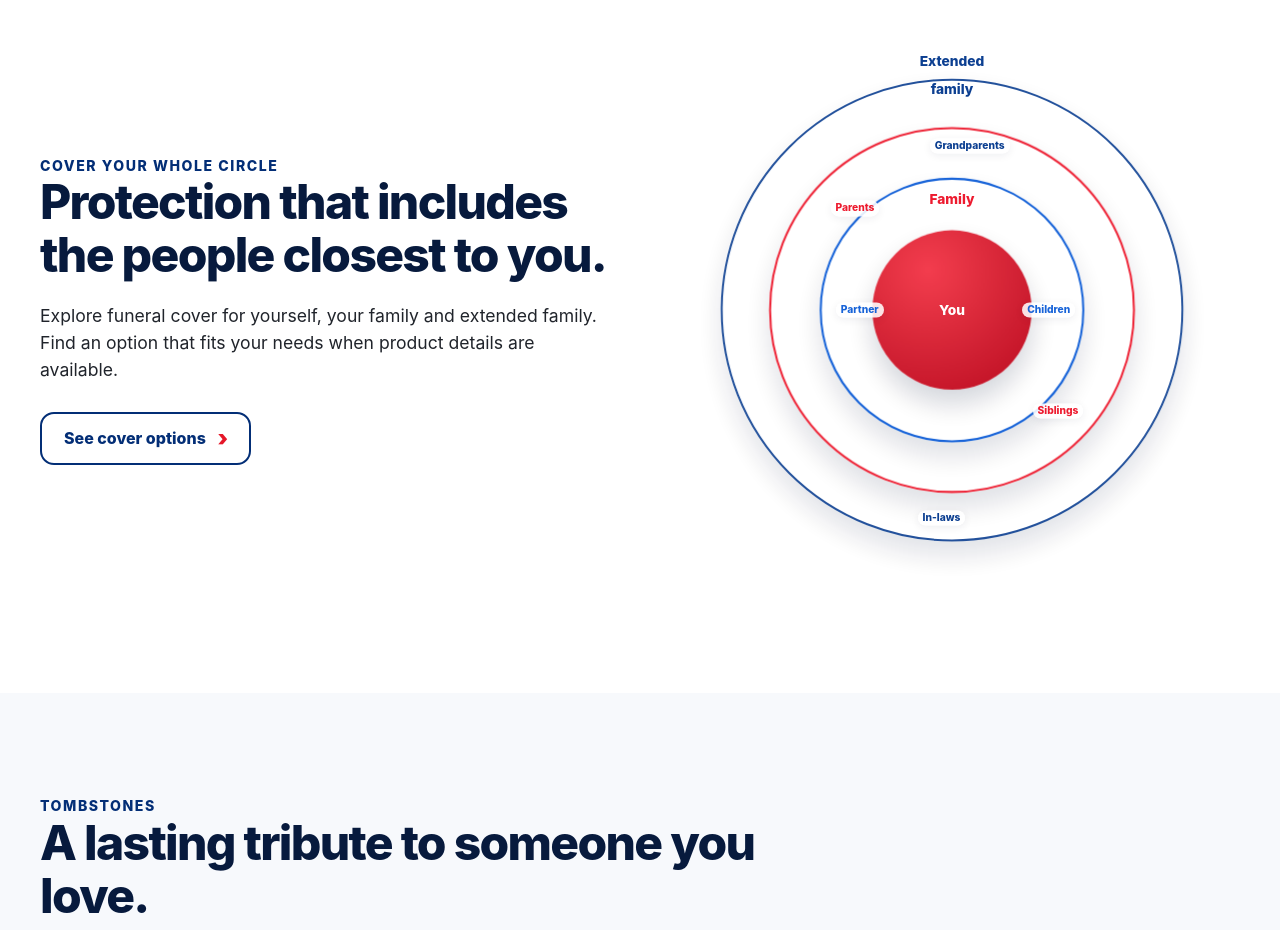
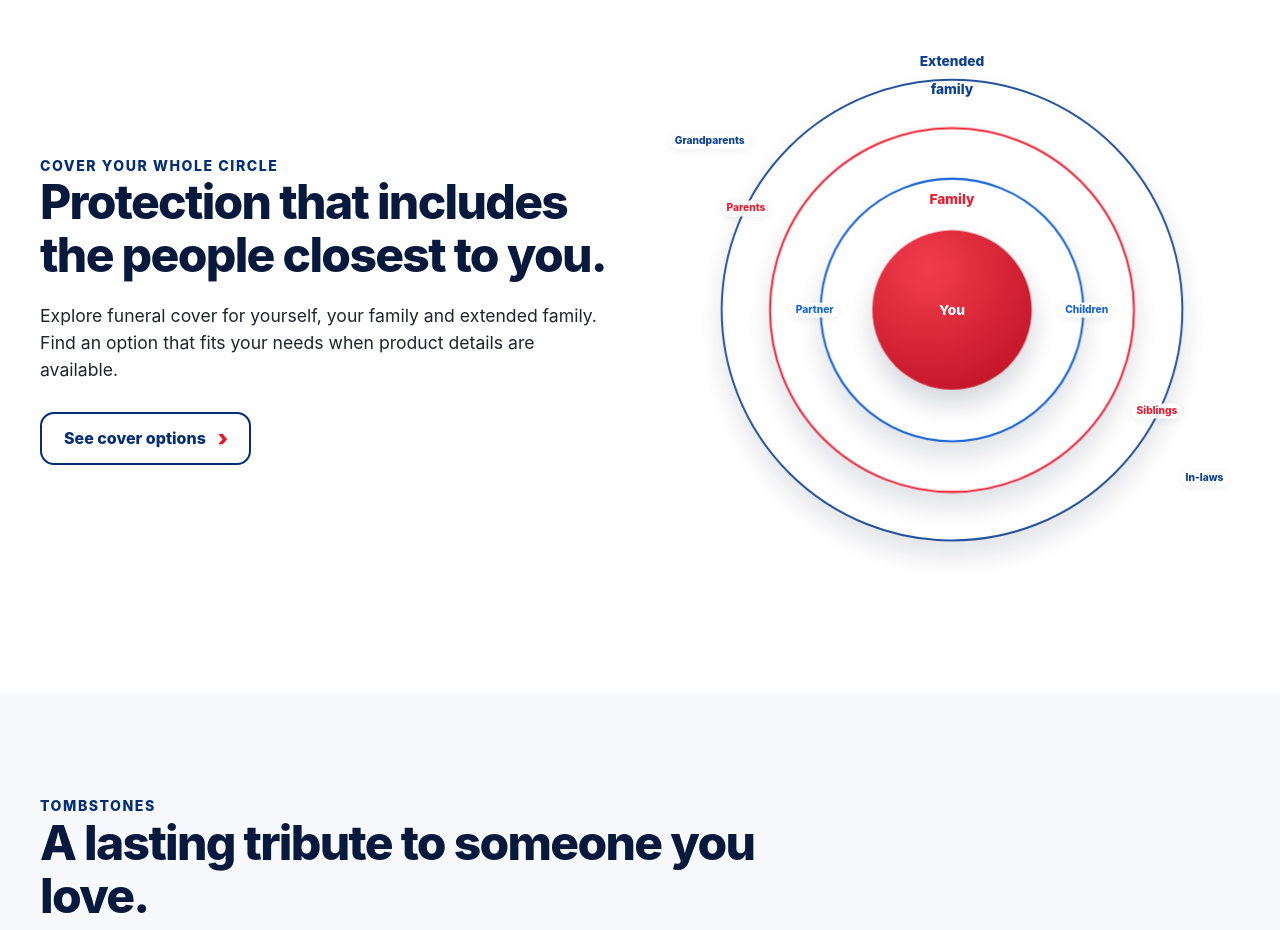
Before and after one commit to tiro-insure/tiro-insure, an Astro site: page / in a window 1280 px wide. Shown: the part 1140-2070 px from the top of the page. Built offline with nearby package versions, Linux system fonts and the light colour scheme; Astro itself is replaced by a stand-in of ours.

Commit message:
Fix family orbit layout with reduced motion

```diff
--- a/src/pages/index.astro
+++ b/src/pages/index.astro
@@ -140,7 +140,7 @@ const testimonialPlaceholders = [
   .tombstone-copy > .eyebrow, .tombstone-copy > .heading { display: none; }
   .circle-card, .memorial-art { min-height: 320px; position: relative; overflow: hidden; background: var(--tiro-soft-white); }
   .circle-card { min-height: 562px; display: grid; place-items: center; isolation: isolate; overflow: visible; border: 0; background: transparent; }
-  .ripple { position: absolute; top: 50%; left: 50%; border: 2px solid white; border-radius: 50%; box-shadow: 0 14px 28px #071a3d24, inset 0 1px #ffffff66; animation: ripple-breathe 5s ease-in-out infinite; }
+  .ripple { position: absolute; top: 50%; left: 50%; border: 2px solid white; border-radius: 50%; box-shadow: 0 14px 28px #071a3d24, inset 0 1px #ffffff66; transform: translate(-50%, -50%); animation: ripple-breathe 5s ease-in-out infinite; }
   .ripple-one { z-index: 4; width: 156px; height: 156px; border: 0; background: radial-gradient(circle at 35% 25%, #f33a4b, #b9081c); box-shadow: 0 14px 28px #071a3d30; }
   .ripple-two { z-index: 3; width: 257px; height: 257px; border-color: #1763d8; background: transparent; animation-delay: -.8s; }
   .ripple-three { z-index: 2; width: 360px; height: 360px; border-color: #ed1b2f; background: transparent; animation-delay: -1.6s; }
@@ -152,14 +152,14 @@ const testimonialPlaceholders = [
   .extended-word { position: relative; top: -14px; }
   .circle-member { position: absolute; z-index: 5; padding: 2px 5px; border-radius: 99px; background: #ffffffde; font-size: .64rem; font-weight: 800; line-height: 1.1; white-space: nowrap; box-shadow: 0 2px 8px #071a3d12; }
   .member-partner, .member-children { top: 50%; color: #1763d8; transform: translateY(-50%); }
-  .member-partner { left: 22%; transform: translate(45px, -50%); }
-  .member-children { right: 22%; transform: translate(-38px, -50%); }
+  .member-partner { left: 22%; }
+  .member-children { right: 22%; }
   .member-parents, .member-siblings { color: #ed1b2f; transform: translateY(-50%); }
-  .member-parents { top: 32%; left: 10%; transform: translate(109px, -50%); }
-  .member-siblings { top: 68%; right: 10%; transform: translate(-99px, -50%); }
+  .member-parents { top: 32%; left: 10%; }
+  .member-siblings { top: 68%; right: 10%; }
   .member-grandparents, .member-inlaws { color: #0c3f91; transform: translateY(-50%); }
-  .member-grandparents { top: 20%; left: 1%; transform: translate(260px, calc(-50% + 5px)); }
-  .member-inlaws { top: 80%; right: 2%; transform: translate(-263px, calc(-50% + 40px)); }
+  .member-grandparents { top: 20%; left: 1%; }
+  .member-inlaws { top: 80%; right: 2%; }
   .button-arrow-red { display: inline-block; color: var(--tiro-red); font-size: 20px !important; font-weight: 900; line-height: 1; transform: scale(1.12); transform-origin: center; }
   @keyframes ripple-breathe { 0%, 100% { transform: translate(-50%, -50%) scale(.98); opacity: .88; } 50% { transform: translate(-50%, -50%) scale(1.03); opacity: 1; } }
   .memorial-art { background: #e9edf3; }
```
